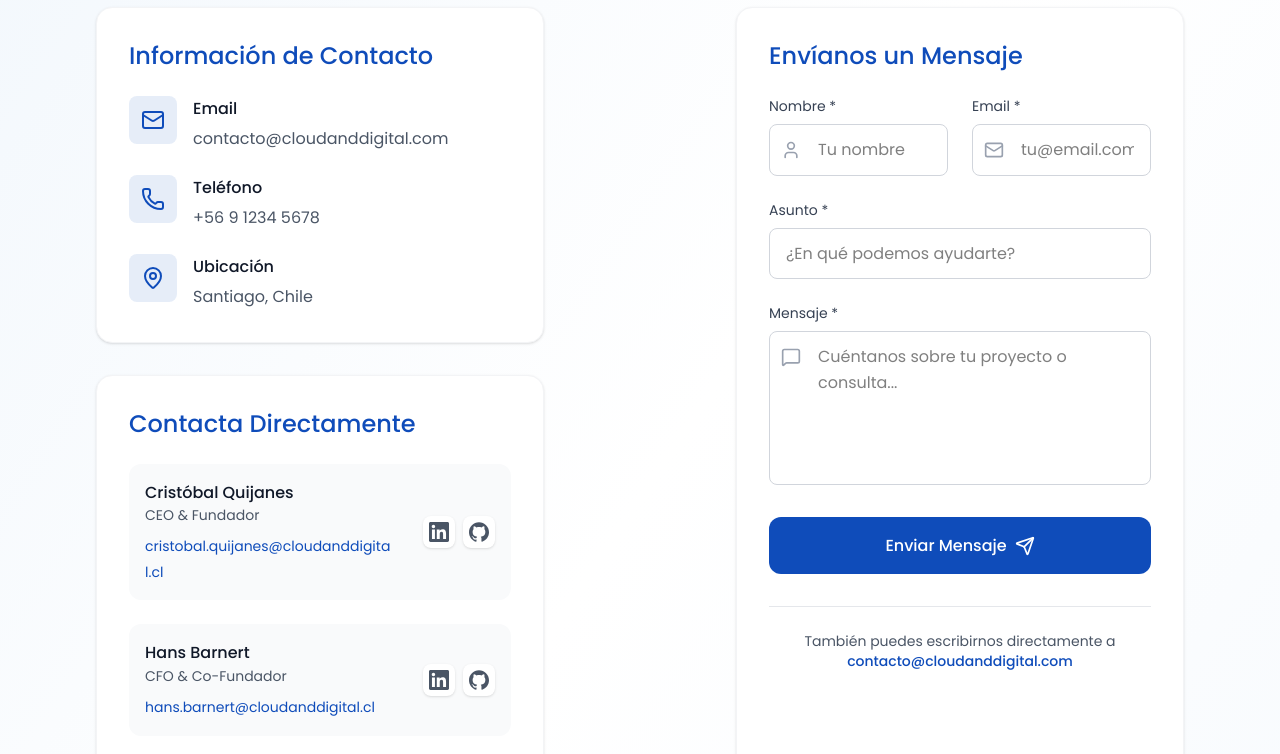
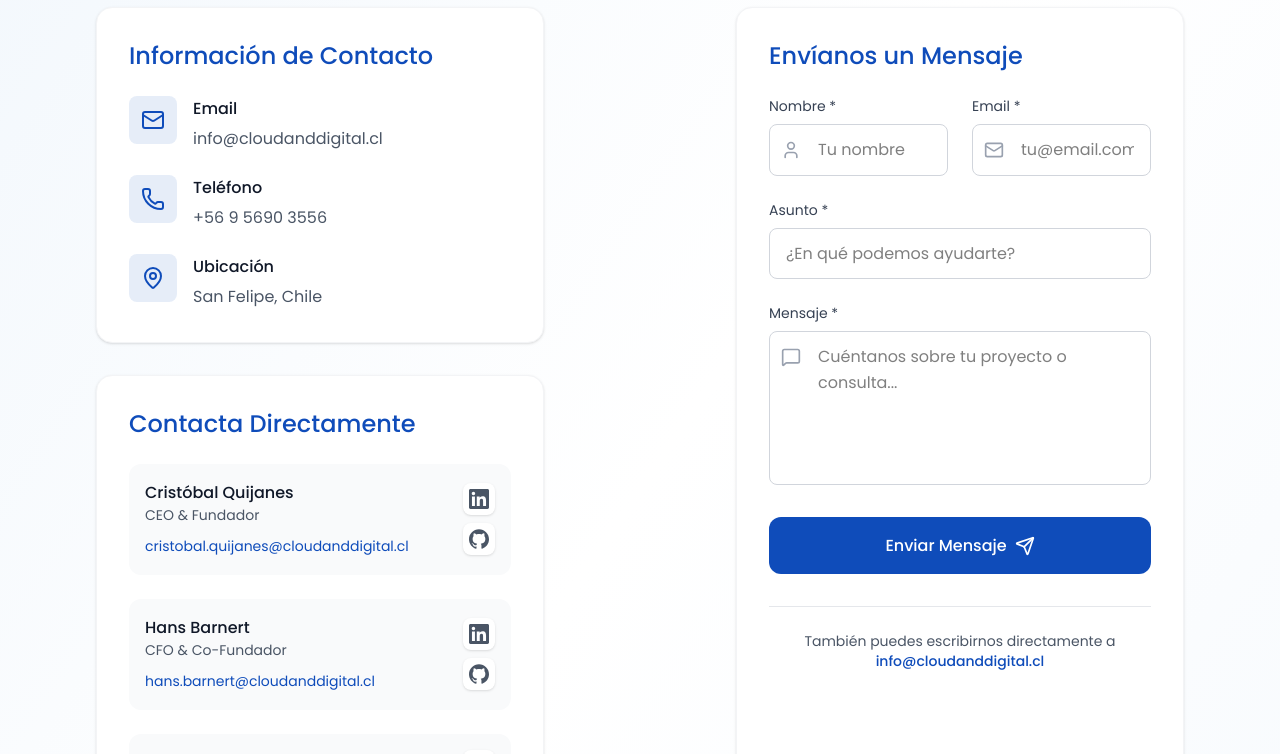
Before and after one commit to MateoTaito/GlassWood, a React (Vite) app: page /contact in a window 1280 px wide. Shown: the part 460-1214 px from the top of the page. Built offline with nearby package versions, Linux system fonts and the light colour scheme.

Commit message:
Correcting mail and adjusting social media layout

```diff
--- a/src/components/Contact.tsx
+++ b/src/components/Contact.tsx
@@ -69,7 +69,7 @@
     setSubmitStatus("idle");
 
     try {
-      const mailtoLink = `mailto:contacto@cloudanddigital.com?subject=${encodeURIComponent(
+      const mailtoLink = `mailto:info@cloudanddigital.cl?subject=${encodeURIComponent(
         `Contacto desde web: ${formData.subject}`
       )}&body=${encodeURIComponent(
         `Nombre: ${formData.name}\nEmail: ${formData.email}\n\nMensaje:\n${formData.message}`
@@ -134,10 +134,10 @@
                   <div>
                     <h4 className='font-semibold text-gray-900 mb-1'>Email</h4>
                     <a
-                      href='mailto:contacto@cloudanddigital.com'
+                      href='mailto:info@cloudanddigital.cl'
                       className='text-gray-600 hover:text-blue transition-colors'
                     >
-                      contacto@cloudanddigital.com
+                      info@cloudanddigital.cl
                     </a>
                   </div>
                 </div>
@@ -154,7 +154,7 @@
                       href='tel:+56912345678'
                       className='text-gray-600 hover:text-blue transition-colors break-all'
                     >
-                      +56 9 1234 5678
+                      +56 9 5690 3556
                     </a>
                   </div>
                 </div>
@@ -167,7 +167,7 @@
                     <h4 className='font-semibold text-gray-900 mb-1'>
                       Ubicación
                     </h4>
-                    <p className='text-gray-600'>Santiago, Chile</p>
+                    <p className='text-gray-600'>San Felipe, Chile</p>
                   </div>
                 </div>
               </div>
@@ -194,13 +194,14 @@
                       </p>
                       <a
                         href={`mailto:${member.email}`}
-                        className='text-sm text-blue hover:text-positivegreen transition-colors break-all'
+                        title={member.email}
+                        className='text-sm text-blue hover:text-positivegreen transition-colors whitespace-nowrap'
                       >
                         {member.email}
                       </a>
                     </div>
 
-                    <div className='flex gap-2 sm:ml-4 flex-wrap'>
+                    <div className='flex gap-2 flex-nowrap sm:ml-4 sm:flex-col'>
                       {member.socials.map(social => (
                         <a
                           key={social.platform}
@@ -352,10 +353,10 @@
               <p className='text-sm text-gray-600 text-center'>
                 También puedes escribirnos directamente a{" "}
                 <a
-                  href='mailto:contacto@cloudanddigital.com'
+                  href='mailto:info@cloudanddigital.cl'
                   className='text-blue hover:text-positivegreen transition-colors font-medium'
                 >
-                  contacto@cloudanddigital.com
+                  info@cloudanddigital.cl
                 </a>
               </p>
             </div>
@@ -373,7 +374,7 @@
               Hagamos algo increíble juntos.
             </p>
             <a
-              href='mailto:contacto@cloudanddigital.com?subject=Consulta%20de%20Proyecto'
+              href='mailto:info@cloudanddigital.cl?subject=Consulta%20de%20Proyecto'
               className='group bg-blue hover:bg-positivegreen text-white font-semibold px-8 py-4 rounded-xl transition-all duration-300 transform hover:scale-105 hover:shadow-lg hover:shadow-blue/25 inline-flex items-center gap-2'
             >
               Comenzar Conversación
```
